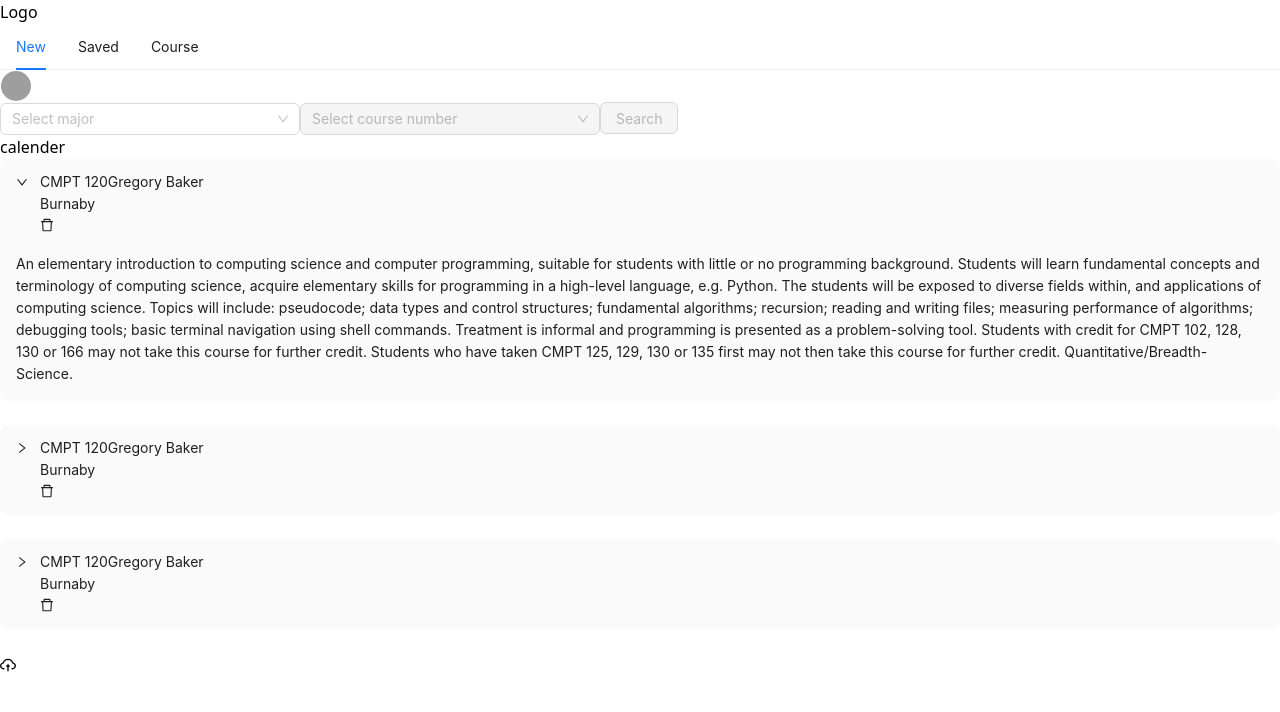
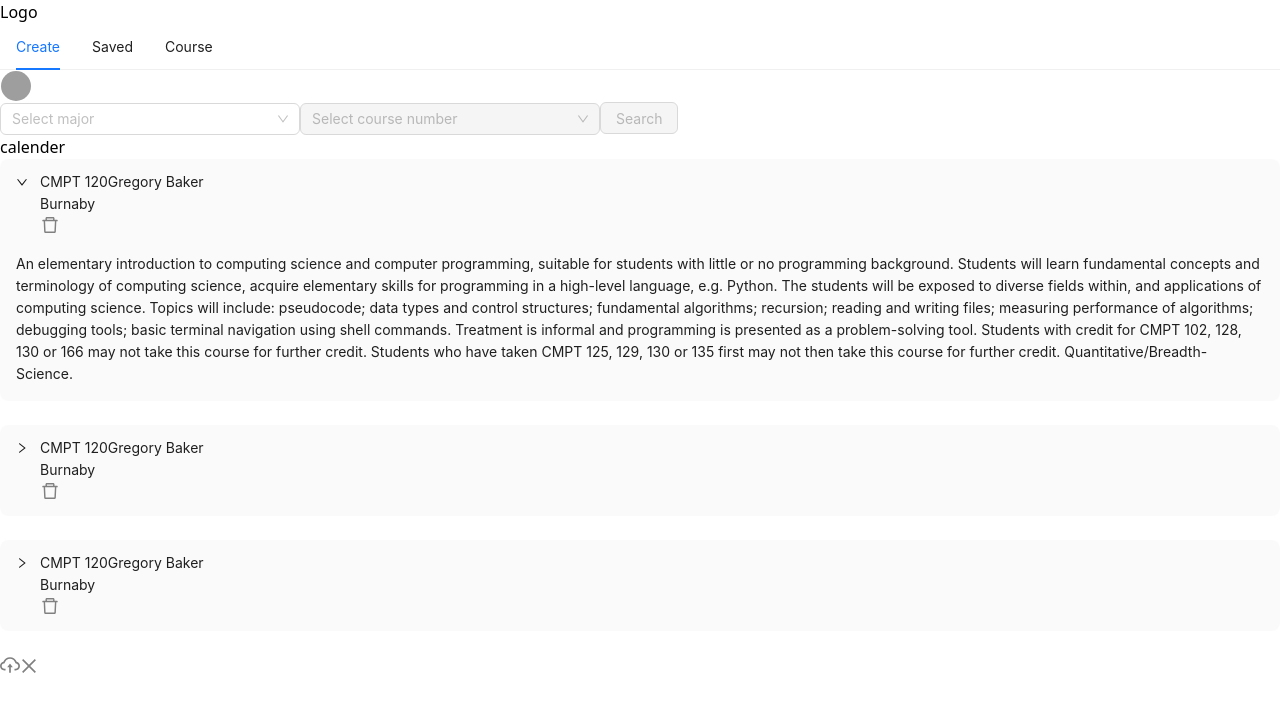
Before and after one commit to mohitmasand1/sfu-planner, a React app: page /create in a window 1280 px wide. Shown: the top 712 px of the page. Built offline with nearby package versions, Linux system fonts and the light colour scheme; no server answers; grey boxes are pictures that could not be loaded; the HTML template or start-up script is replaced by a standard one.

Commit message:
icon styles and nav bar current selection fix

```diff
--- a/src/containers/NavBar/NavBar.tsx
+++ b/src/containers/NavBar/NavBar.tsx
@@ -1,25 +1,27 @@
 import React, { useState } from 'react';
 import type { MenuProps } from 'antd';
 import { Menu, Avatar } from 'antd';
-import { Link } from 'react-router-dom';
+import { Link, useLocation } from 'react-router-dom';
 
 const items: MenuProps['items'] = [
   {
-    key: 'new',
-    label: <Link to="/create">New</Link>,
+    key: 'create',
+    label: <Link to="/create">Create</Link>,
   },
   {
     key: 'saved',
     label: <Link to="/saved">Saved</Link>,
   },
   {
-    key: 'ai',
+    key: 'courseai',
     label: <Link to="/courseai">Course</Link>,
   },
 ];
 
 const NavBar: React.FC = () => {
-  const [current, setCurrent] = useState('new');
+  const location = useLocation();
+  const pathWithoutSlash = location.pathname.substring(1);
+  const [current, setCurrent] = useState(pathWithoutSlash);
 
   const onClick: MenuProps['onClick'] = e => {
     console.log('click ', e);
--- a/src/containers/NewSchedulePage/NewSchedulePage.tsx
+++ b/src/containers/NewSchedulePage/NewSchedulePage.tsx
@@ -3,7 +3,15 @@ import { Button, Collapse, Select, theme, Modal } from 'antd';
 import type { CollapseProps } from 'antd';
 import { useQuery } from '@tanstack/react-query';
 import { fetchMajorCourses, fetchMajors } from './fetchMajors';
-import { CloudUploadOutlined, DeleteOutlined } from '@ant-design/icons';
+import {
+  CloudUploadOutlined,
+  DeleteOutlined,
+  CloseOutlined,
+} from '@ant-design/icons';
+
+const DELETE_ICON_SIZE = 18;
+const SAVE_ICON_SIZE = 20;
+const CLOSE_ICON_SIZE = 18;
 
 export interface Option {
   value: string;
@@ -61,6 +69,13 @@ const NewSchedulePage: React.FC<NewSchedulePageProps> = () => {
     border: 'none',
   };
 
+  const deleteIconStyle: React.CSSProperties = {
+    padding: 1,
+    cursor: 'pointer',
+    fontSize: DELETE_ICON_SIZE,
+    color: 'grey',
+  };
+
   const getItems: (
     panelStyle: CSSProperties,
   ) => CollapseProps['items'] = panelStyle => [
@@ -78,7 +93,7 @@ const NewSchedulePage: React.FC<NewSchedulePageProps> = () => {
             </div>
           </div>
           {/* <div className=" h-fit bg-slate-200 w-px" /> */}
-          <DeleteOutlined onClick={showModal} />
+          <DeleteOutlined style={deleteIconStyle} onClick={showModal} />
         </div>
       ),
       children: (
@@ -115,7 +130,7 @@ const NewSchedulePage: React.FC<NewSchedulePageProps> = () => {
             </div>
           </div>
           {/* <div className=" h-fit bg-slate-200 w-px" /> */}
-          <DeleteOutlined onClick={showModal} />
+          <DeleteOutlined style={deleteIconStyle} onClick={showModal} />
         </div>
       ),
       children: (
@@ -149,7 +164,7 @@ const NewSchedulePage: React.FC<NewSchedulePageProps> = () => {
             </div>
           </div>
           {/* <div className=" h-fit bg-slate-200 w-px" /> */}
-          <DeleteOutlined onClick={showModal} />
+          <DeleteOutlined style={deleteIconStyle} onClick={showModal} />
         </div>
       ),
       children: (
@@ -224,10 +239,24 @@ const NewSchedulePage: React.FC<NewSchedulePageProps> = () => {
             items={getItems(panelStyle)}
           />
           {getItems(panelStyle)?.length && (
-            <CloudUploadOutlined
-              className="self-center cursor-pointer"
-              onClick={showModal}
-            />
+            <div className="flex self-center gap-4">
+              <CloudUploadOutlined
+                style={{
+                  cursor: 'pointer',
+                  fontSize: SAVE_ICON_SIZE,
+                  color: 'grey',
+                }}
+                onClick={showModal}
+              />
+              <CloseOutlined
+                style={{
+                  cursor: 'pointer',
+                  fontSize: CLOSE_ICON_SIZE,
+                  color: 'grey',
+                }}
+                onClick={showModal}
+              />
+            </div>
           )}
         </div>
       </div>
```
